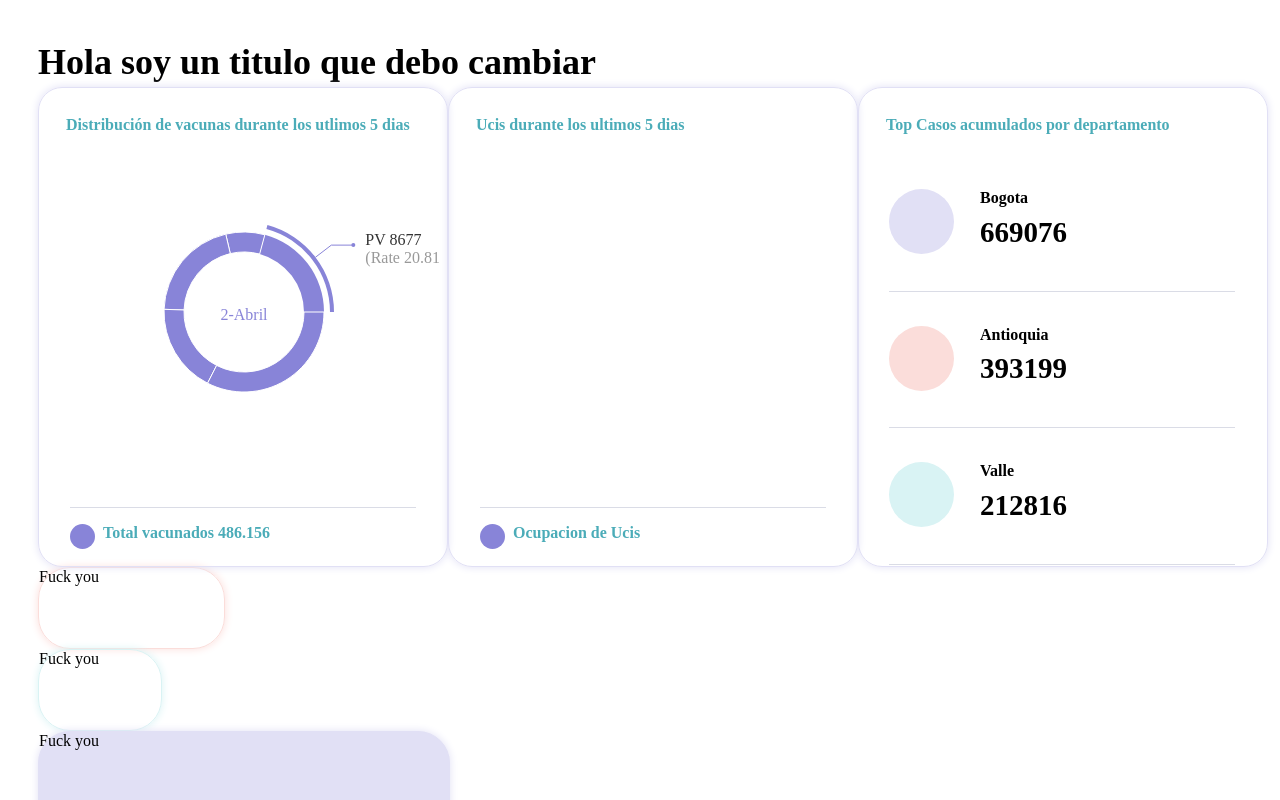
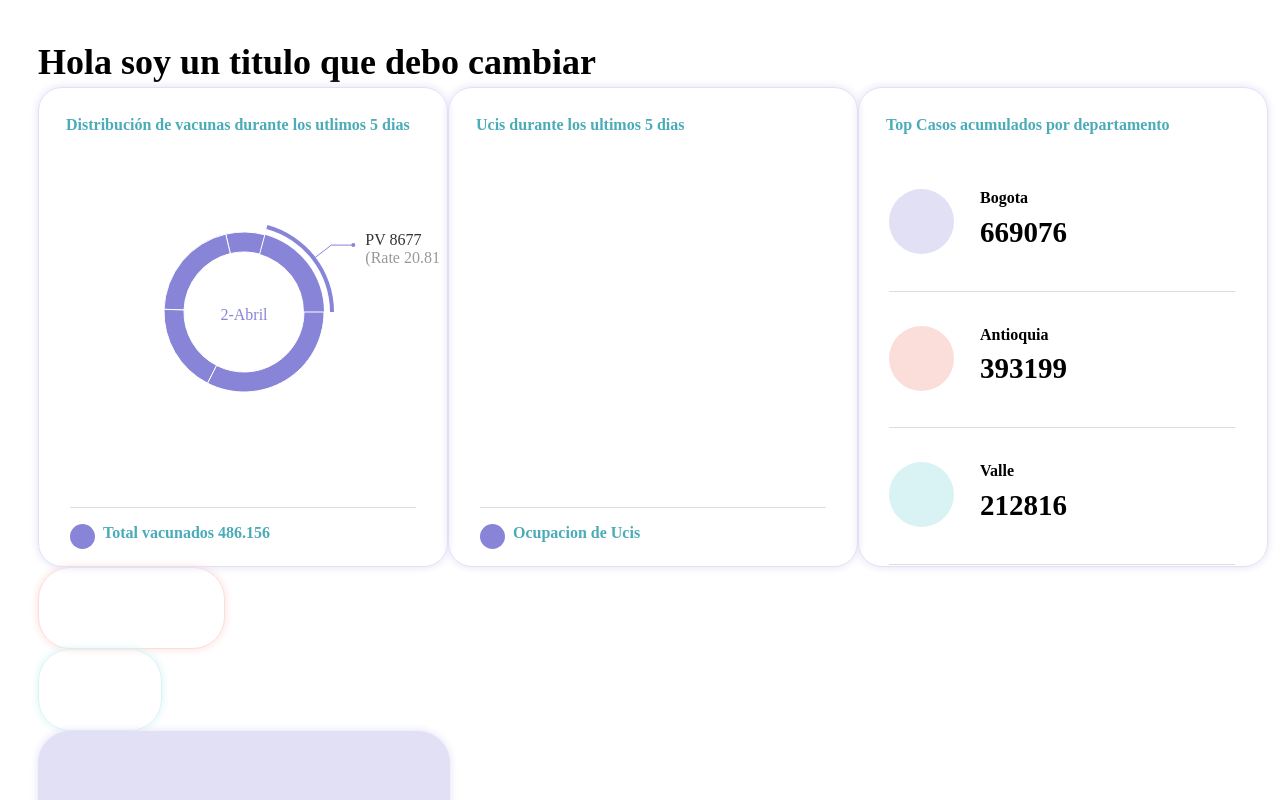
Before and after one commit to NicolasDevel/vaccine-dashboard, a React (Create React App) app: page / in a window 1280 px wide. Shown: the top 800 px of the page. Built offline with nearby package versions, Linux system fonts and the light colour scheme; no server answers; a web font is replaced by a local one.

Commit message:
children prop

```diff
--- a/src/components/card-rectangle/CardRectangle.tsx
+++ b/src/components/card-rectangle/CardRectangle.tsx
@@ -1,12 +1,10 @@
 import './CardRectangle.scss';
 import {ISquareCard} from "./Interface";
 
-export const CardRectangle = (props:ISquareCard) =>{
-    const {
-        backgroundColor='white',
-        size,
-        borderColor } = props;
+export const CardRectangle:React.FC<ISquareCard> = ({children,backgroundColor='white', size, borderColor }) =>{
     return <div className={`card-rectangle ${size} border-${borderColor} background-${backgroundColor}`}>
-        Fuck you
+        <section className='body'>
+            {children}
+        </section>
     </div>
 }
```
Also changed, not shown: 1 other file (tests, documents, lock files or other folders).
